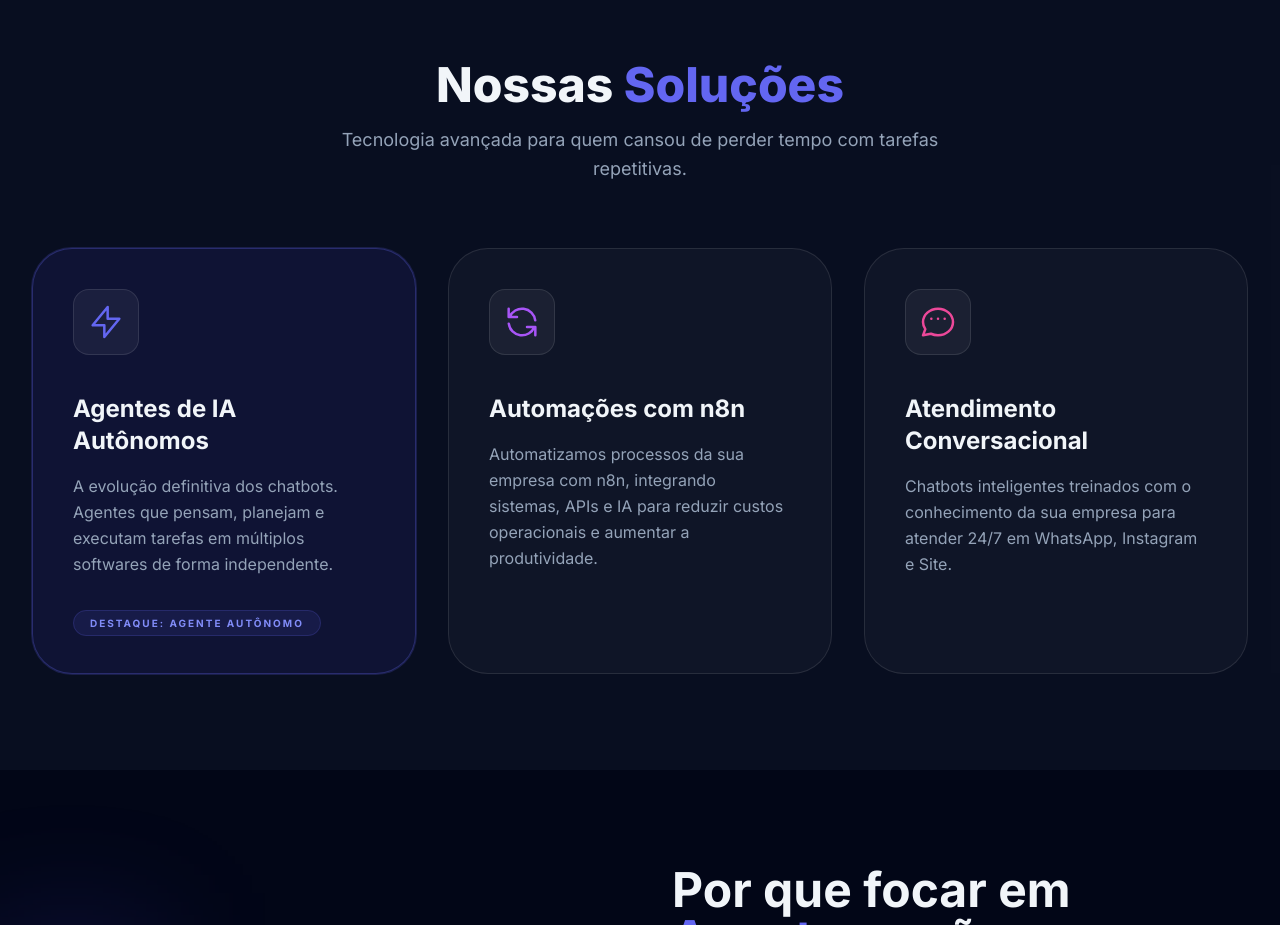
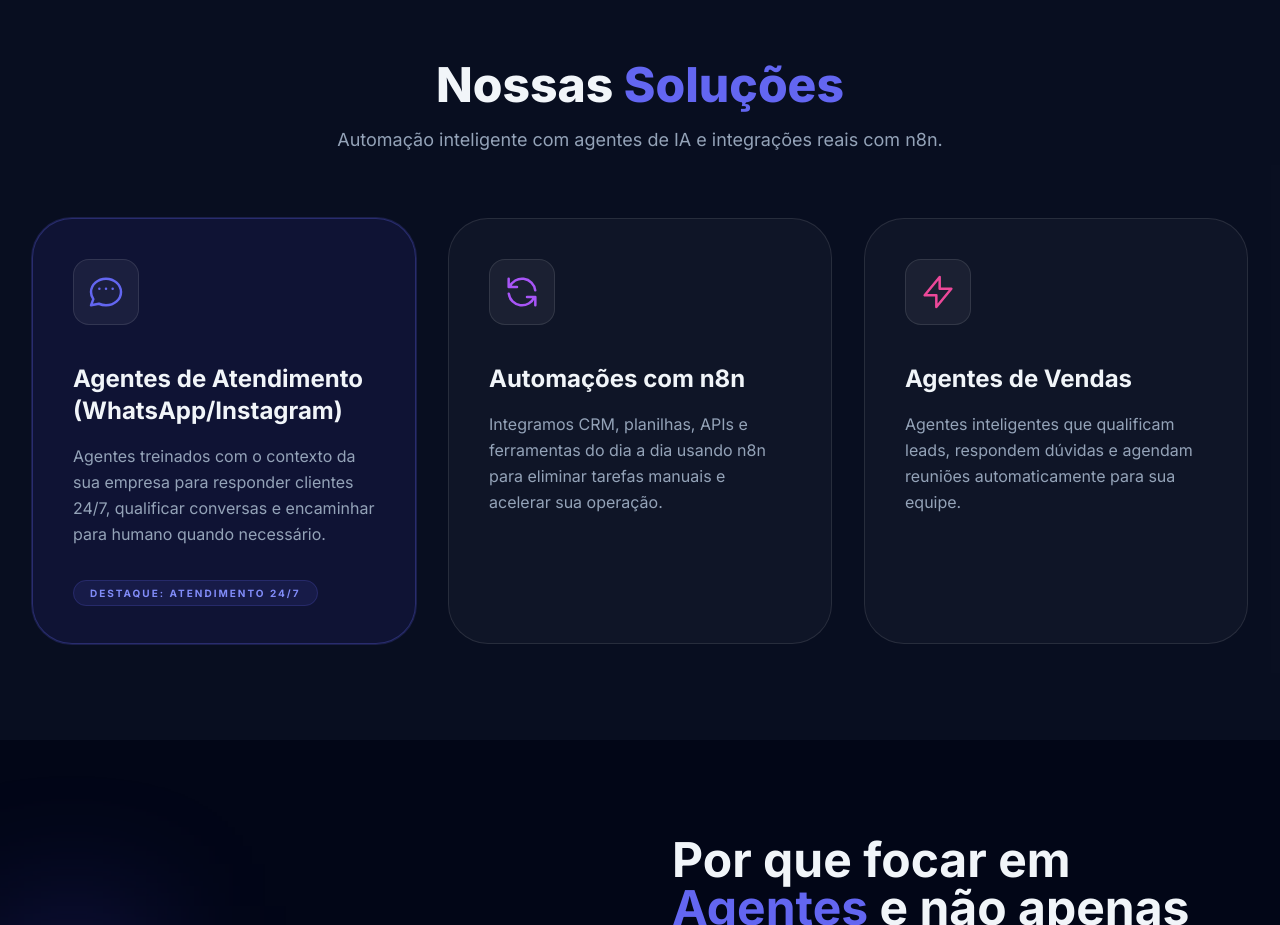
Before and after one commit to walterwrc2010-maker/NexusAI, a React (Vite) app: page / in a window 1280 px wide. Shown: the part 1360-2285 px from the top of the page. Built offline with nearby package versions, Linux system fonts and the light colour scheme.

Commit message:
Atualiza seção Soluções

```diff
--- a/components/Services.tsx
+++ b/components/Services.tsx
@@ -1,21 +1,21 @@
-
 import React from 'react';
 
 const services = [
   {
-    title: 'Agentes de IA Autônomos',
-    description: 'A evolução definitiva dos chatbots. Agentes que pensam, planejam e executam tarefas em múltiplos softwares de forma independente.',
+    title: 'Agentes de Atendimento (WhatsApp/Instagram)',
+    description:
+      'Agentes treinados com o contexto da sua empresa para responder clientes 24/7, qualificar conversas e encaminhar para humano quando necessário.',
     icon: (
       <svg className="w-10 h-10 text-indigo-500" fill="none" stroke="currentColor" viewBox="0 0 24 24">
-        <path strokeLinecap="round" strokeLinejoin="round" strokeWidth="1.5" d="M13 10V3L4 14h7v7l9-11h-7z" />
+        <path strokeLinecap="round" strokeLinejoin="round" strokeWidth="1.5" d="M8 10h.01M12 10h.01M16 10h.01M21 12c0 4.418-4.03 8-9 8a9.863 9.863 0 01-4.255-.949L3 20l1.395-3.72C3.512 15.042 3 13.574 3 12c0-4.418 4.03-8 9-8s9 3.582 9 8z" />
       </svg>
     ),
     highlight: true,
   },
   {
     title: 'Automações com n8n',
-    description: 'Automatizamos processos da sua empresa com n8n, integrando sistemas, APIs e IA para reduzir custos operacionais e aumentar a produtividade.',
-
+    description:
+      'Integramos CRM, planilhas, APIs e ferramentas do dia a dia usando n8n para eliminar tarefas manuais e acelerar sua operação.',
     icon: (
       <svg className="w-10 h-10 text-purple-500" fill="none" stroke="currentColor" viewBox="0 0 24 24">
         <path strokeLinecap="round" strokeLinejoin="round" strokeWidth="1.5" d="M4 4v5h.582m15.356 2A8.001 8.001 0 004.582 9m0 0H9m11 11v-5h-.581m0 0a8.003 8.003 0 01-15.357-2m15.357 2H15" />
@@ -24,11 +24,12 @@ const services = [
     highlight: false,
   },
   {
-    title: 'Atendimento Conversacional',
-    description: 'Chatbots inteligentes treinados com o conhecimento da sua empresa para atender 24/7 em WhatsApp, Instagram e Site.',
+    title: 'Agentes de Vendas',
+    description:
+      'Agentes inteligentes que qualificam leads, respondem dúvidas e agendam reuniões automaticamente para sua equipe.',
     icon: (
       <svg className="w-10 h-10 text-pink-500" fill="none" stroke="currentColor" viewBox="0 0 24 24">
-        <path strokeLinecap="round" strokeLinejoin="round" strokeWidth="1.5" d="M8 10h.01M12 10h.01M16 10h.01M21 12c0 4.418-4.03 8-9 8a9.863 9.863 0 01-4.255-.949L3 20l1.395-3.72C3.512 15.042 3 13.574 3 12c0-4.418 4.03-8 9-8s9 3.582 9 8z" />
+        <path strokeLinecap="round" strokeLinejoin="round" strokeWidth="1.5" d="M13 10V3L4 14h7v7l9-11h-7z" />
       </svg>
     ),
     highlight: false,
@@ -40,8 +41,12 @@ const Services: React.FC = () => {
     <section id="services" className="scroll-mt-24 py-24 bg-slate-900/50">
       <div className="max-w-7xl mx-auto px-4 sm:px-6 lg:px-8">
         <div className="text-center mb-16">
-          <h2 className="text-3xl md:text-5xl font-extrabold mb-4">Nossas <span className="text-indigo-500">Soluções</span></h2>
-          <p className="text-slate-400 max-w-2xl mx-auto text-lg leading-relaxed">Tecnologia avançada para quem cansou de perder tempo com tarefas repetitivas.</p>
+          <h2 className="text-3xl md:text-5xl font-extrabold mb-4">
+            Nossas <span className="text-indigo-500">Soluções</span>
+          </h2>
+          <p className="text-slate-400 max-w-2xl mx-auto text-lg leading-relaxed">
+            Automação inteligente com agentes de IA e integrações reais com n8n.
+          </p>
         </div>
 
         <div className="grid grid-cols-1 md:grid-cols-3 gap-8">
@@ -49,17 +54,24 @@ const Services: React.FC = () => {
             <div
               key={idx}
               className={`p-10 rounded-[2.5rem] border transition-all duration-300 hover:scale-[1.02] hover:shadow-2xl ${service.highlight
-                ? 'bg-indigo-600/10 border-indigo-500/30 ring-1 ring-indigo-500/20 hover:shadow-indigo-500/10'
-                : 'bg-white/[0.03] border-white/10 hover:border-white/20 hover:shadow-black/50'
+                  ? 'bg-indigo-600/10 border-indigo-500/30 ring-1 ring-indigo-500/20 hover:shadow-indigo-500/10'
+                  : 'bg-white/[0.03] border-white/10 hover:border-white/20 hover:shadow-black/50'
                 }`}
             >
-              <div className="mb-8 p-3 bg-white/5 inline-block rounded-2xl border border-white/10">{service.icon}</div>
+              <div className="mb-8 p-3 bg-white/5 inline-block rounded-2xl border border-white/10">
+                {service.icon}
+              </div>
+
               <h3 className="text-2xl font-bold mb-4">{service.title}</h3>
-              <p className="text-slate-400 leading-relaxed text-base">{service.description}</p>
+              <p className="text-slate-400 leading-relaxed text-base">
+                {service.description}
+              </p>
 
               {service.highlight && (
                 <div className="mt-8">
-                  <span className="text-[10px] font-bold text-indigo-400 uppercase tracking-[0.2em] bg-indigo-500/10 px-4 py-1.5 rounded-full border border-indigo-500/20">Destaque: Agente Autônomo</span>
+                  <span className="text-[10px] font-bold text-indigo-400 uppercase tracking-[0.2em] bg-indigo-500/10 px-4 py-1.5 rounded-full border border-indigo-500/20">
+                    Destaque: Atendimento 24/7
+                  </span>
                 </div>
               )}
             </div>
```
